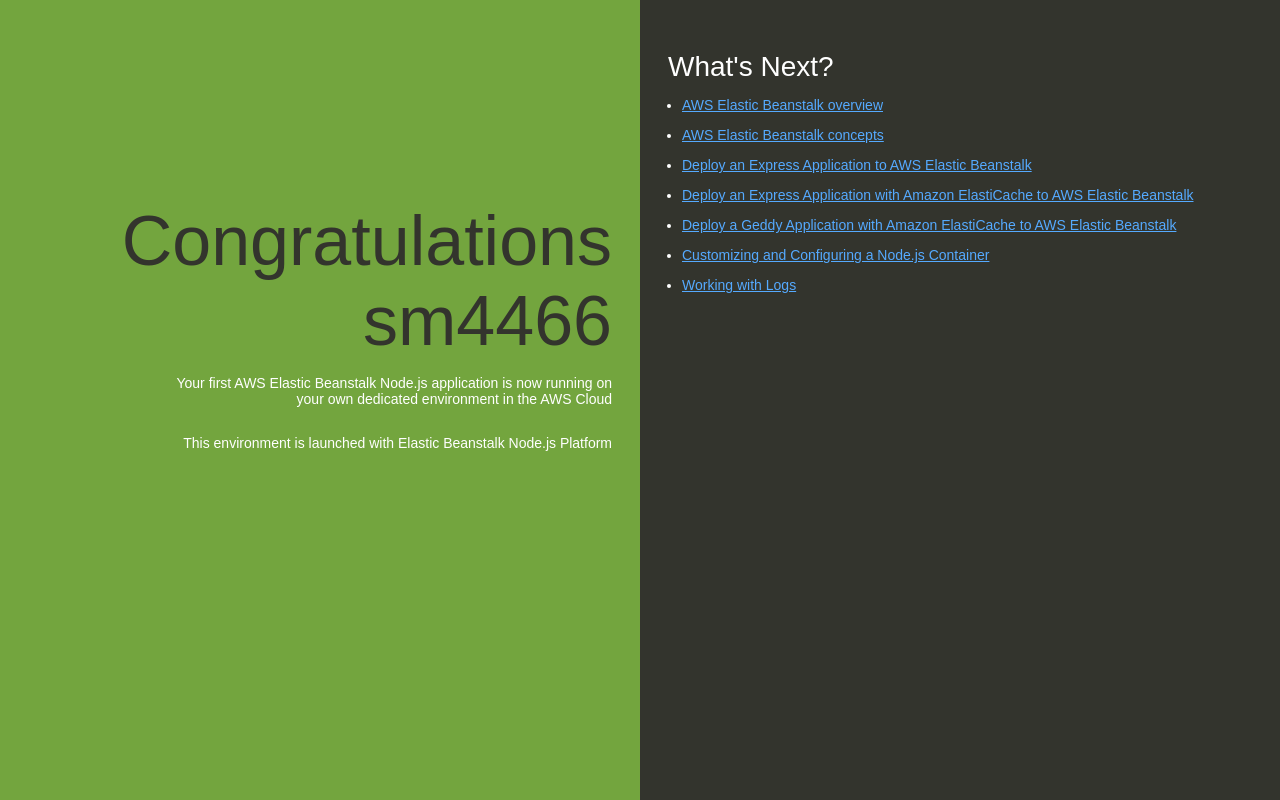
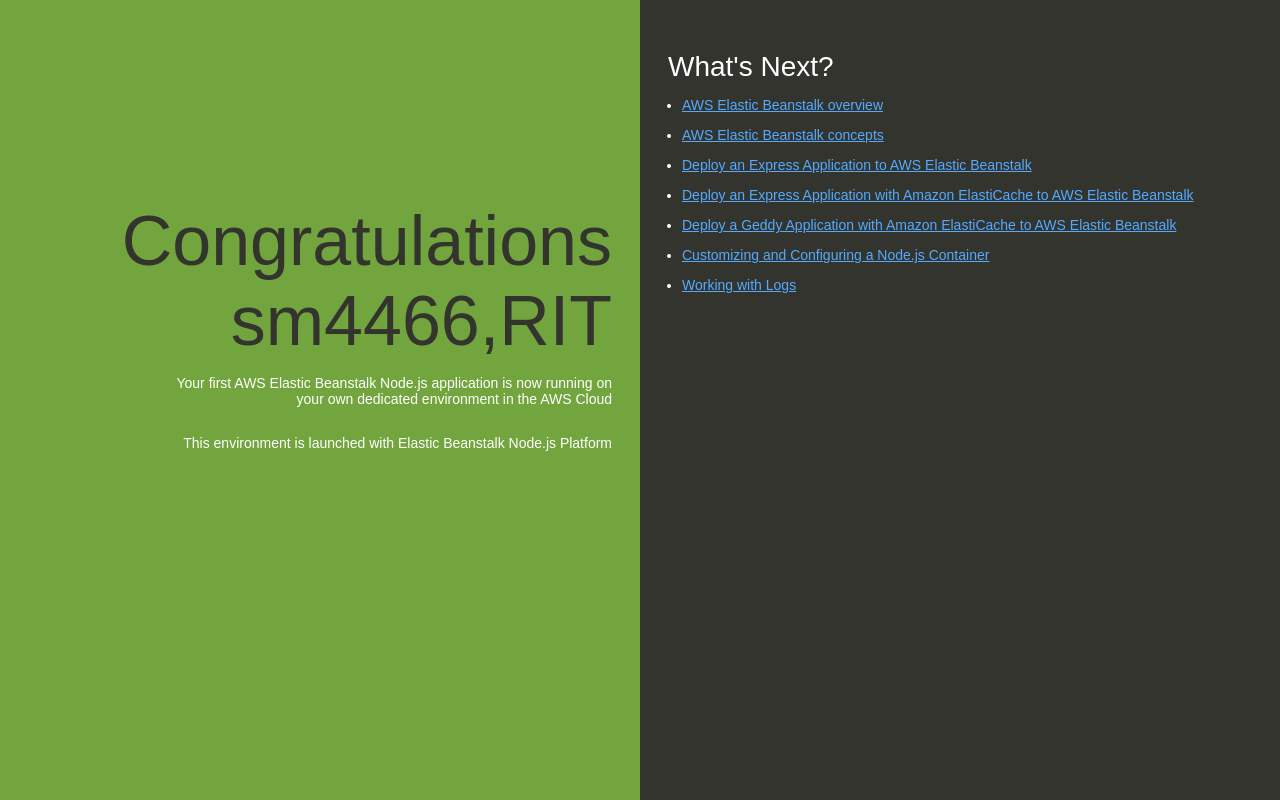
Before and after one commit to Shireen305/sm-test-node-app, a website: page index.html in a window 1280 px wide. Drawn offline with Linux system fonts and the light colour scheme.

Commit message:
Update index.html

```diff
--- a/index.html
+++ b/index.html
@@ -74,7 +74,7 @@
   </head>
   <body>
     <div class="textColumn">
-      <h1>Congratulations sm4466</h1>
+      <h1>Congratulations sm4466,RIT</h1>
       <p>Your first AWS Elastic Beanstalk Node.js application is now running on your own dedicated environment in the AWS Cloud</p>
       <p>This environment is launched with Elastic Beanstalk Node.js Platform</p>
     </div>
```
